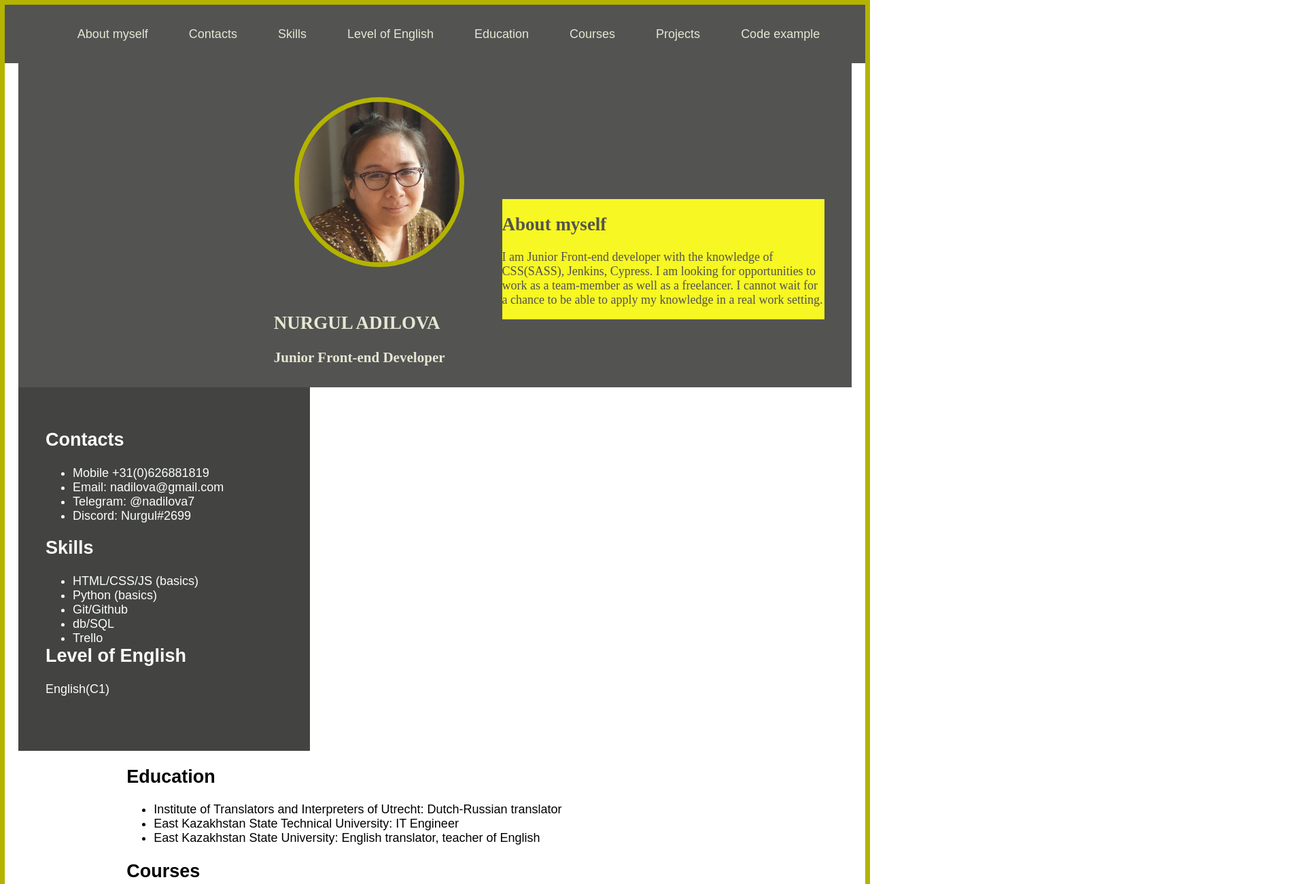
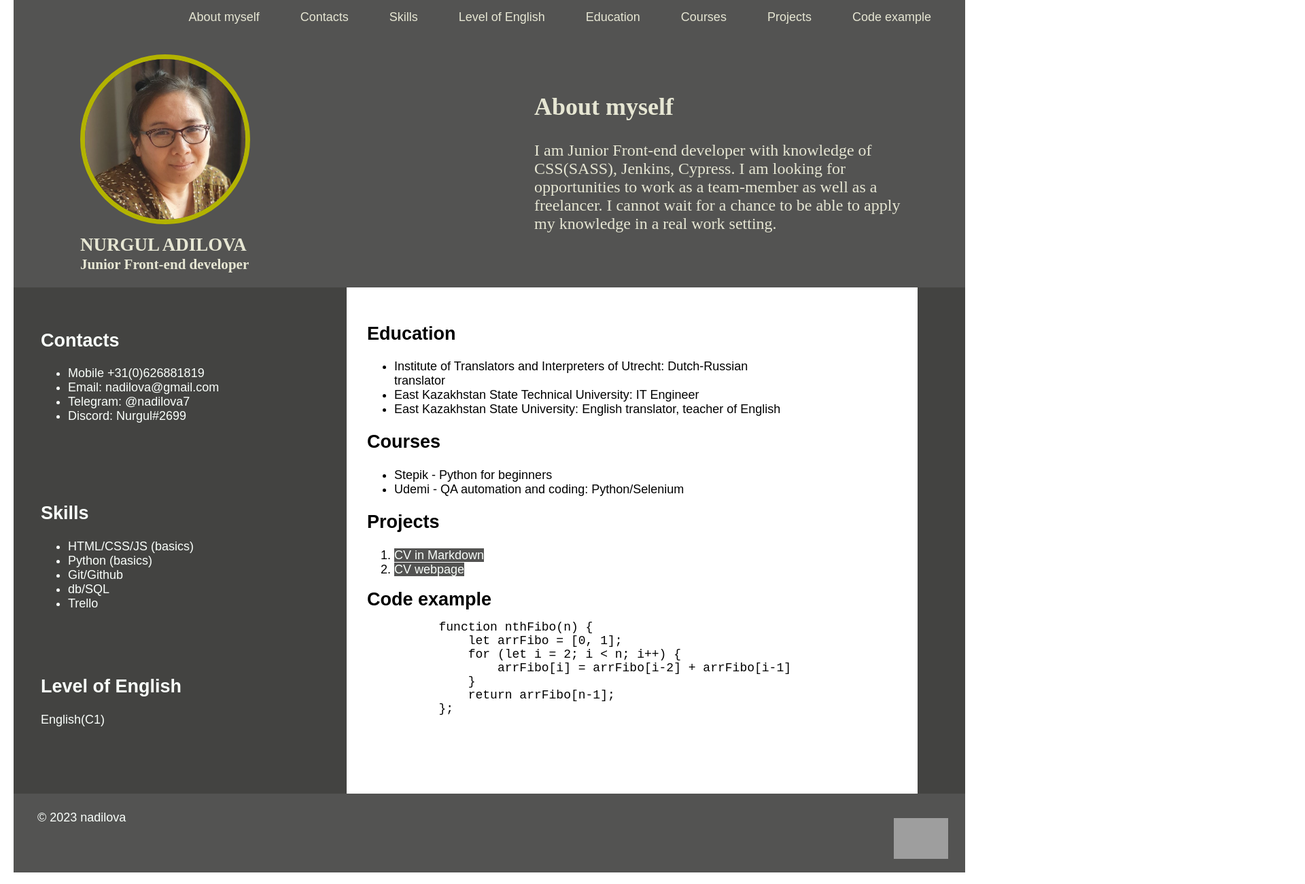
Before and after one commit to nadilova/rsschool-cv, a plain HTML site: page index.html in a window 1280 px wide. Shown: the top 1301 px of the page at 68% size, 1920 px wide, since content can reach past the window. Drawn offline with Linux system fonts and the light colour scheme; grey boxes are pictures that could not be loaded.

Commit message:
fix: develop the final version

```diff
--- a/index.html
+++ b/index.html
@@ -47,11 +47,11 @@
                         <section class="section-profile-titles">
                             <img src="./assets/profile.jpg" class="img" alt="my photo" width="250" height="250">
                             <h1 class="section-title main-title">NURGUL ADILOVA</h1>
-                            <h3 class="section-subtitle">Junior Front-end Developer</h3>
+                            <h3 class="section-subtitle">Junior Front-end developer</h3>
                         </section>
                         <section class="section-about" id="about">
                             <h2 class="about">About myself</h2>
-                                <p>I am Junior Front-end developer with the knowledge of CSS(SASS), Jenkins, Cypress. I am looking for opportunities to work as a team-member as well as a freelancer.
+                                <p>I am Junior Front-end developer with knowledge of CSS(SASS), Jenkins, Cypress. I am looking for opportunities to work as a team-member as well as a freelancer.
                                     I cannot wait for a chance to be able to apply my knowledge in a real work setting.
                                 </p>
                         </section>
@@ -81,7 +81,7 @@
                             <p>English(C1)</p>
                         </section>
                     </div>
-                    <div class="container right-container">
+                    <div class="column-right">
                             <section class="section right" id="education">
                             <h2 class="section-title">Education</h2>
                             <ul class="section-list">
@@ -109,9 +109,9 @@
                             </ol>
                         </section>
                         <section class="section right" id="code">
-                            <h2 class="section-title">Code example</h2>
+                            <h2 class="section-title code-heading">Code example</h2>
                             <pre class="pre">
-                                <code>
+                                <code class="code">
                                     function nthFibo(n) {
                                         let arrFibo = [0, 1];
                                         for (let i = 2; i < n; i++) {
@@ -123,17 +123,18 @@
                             </pre>
                         </section>
                     </div>
+                    <div class="right-border"></div>
                 </div>
             </main>
             <footer class="footer">
                 <div class="container footer-container">
                     <div class="author">
-                        <span>"&COPY; 2023"</span>
-                        <span><a href="https://github.com/nadilova/" class="github-link">"Github nadilova"</a></span>
+                        <span>&COPY; 2023</span>
+                        <span><a href="https://github.com/nadilova/" class="github-link">nadilova</a></span>
                     </div>
                     <div class="rss">
                         <a href="https://rs.school/js/" class="rss-link">
-                            <img src="https://rs.school/images/rs_school_js.svg" alt="RSS logo" width="50">
+                            <img src="https://rs.school/images/rs_school_js.svg" alt="RSS logo" width="80">
                         </a>
                     </div>
                 </div>
--- a/style.css
+++ b/style.css
@@ -23,7 +23,6 @@ body {
     flex-wrap: wrap;
     flex-direction: column;
     justify-content: space-between;
-    border: 7px solid rgb(179,179,0);
     min-height: 100vh;
     margin: 0;
     padding: 0;
@@ -42,6 +41,7 @@ body {
     justify-content: flex-end;
     align-items: center;
     list-style: none;
+    margin: 0;
 }
 .nav-link {
     padding: 0 30px;
@@ -70,28 +70,36 @@ html {
 
 }
 .column-right {
-    width: 65%;
+    width: 60%;
+    padding: 30px;
+}
+.right-border {
+    width: 5%;
+    background-color:  rgb(67, 67, 65);
+
+
 }
 @media (max-width: 768px) {
     .section {
-        width: 100%
+        width: 100%;
+
     }
 }
 
 
-header {
-    background-color: rgb(83, 83, 82);
-    display: flex;
-    width: 100%;
-}
+
 
 .img {
-   margin-top: 40px;
-   margin-bottom: 40px;
-   margin-left: 30px;
-   margin-right: 30px;
+   margin-top: 0px;
+   margin-bottom: 0px;
+   margin-left: 0px;
+   margin-right: 0px;
    border: 7px solid rgb(179,179,0);
    border-radius: 50%;
+   position: relative;
+   top: -10px;
+   left: -130px;
+
 }
 .row {
     display: flex;
@@ -104,33 +112,39 @@ header {
     font-family: 'Roboto-black';
 
 }
-.pre {
-    background-color: rgb(247, 247, 35);
-    margin: 0, 0, 20px, 0;
-    padding: 20px, 30
-}
+
 .section-about {
-    background-color: rgb(247, 247, 35);
-    color: rgb(83, 83, 82);
-    padding: 0, 40px;
-    margin: 0, 30px;
+    background-color: rgb(83, 83, 82);
+    color: rgb(230, 230, 211);
     position: relative;
-    top: 50px;
-    right: 20px;
+    font-size: 24px;
+    right: 70px;
     width: 40%;
 }
 .section-profile-titles {
     width: 30%;
+    position: relative;
+    left: -200px;
+    top: 30px;
 }
 
 .container.footer-container {
-
+    width: 1400px;
+    background-color: rgb(83, 83, 82);
+    padding: 15px;
+}
+.container.header-container{
+    width: 1400px;
     margin: 0 auto;
     background-color: rgb(83, 83, 82);
+
 }
 .left {
     width: 100%;
-    height: 30%;
+    height: 35%;
+}
+.right {
+    width: 80%;
 }
 
 .main-container {
@@ -139,17 +153,46 @@ header {
 }
 .author {
     color: rgb(250,255,251);
-    position: absolute;
+    position: relative;
+    top: 10px;
     left: 20px;
 }
 .rss {
-    position: absolute;
-    right: 20px;
+    position: relative;
+    right: -1280px;
 }
 a {
     text-decoration: none;
     color: rgb(250,255,251);
+    background-color: rgb(83, 83, 82);
 }
-code {
-    justify-content: left;
+
+.wrapper {
+    width: 1440px;
+    margin: 0 auto;
+
 }
+h1 {
+    margin: 0;
+    position: relative;
+    left: -130px;
+}
+h3 {
+    position: relative;
+    left: -130px;
+    bottom: 20px;
+}
+.code {
+    display: flex;
+    justify-content: right;
+    margin: 0 auto;
+    position: relative;
+    top: -25px;
+
+}
+.code-heading {
+    margin: 0;
+}
+pre {
+    margin: 0;
+}
```
